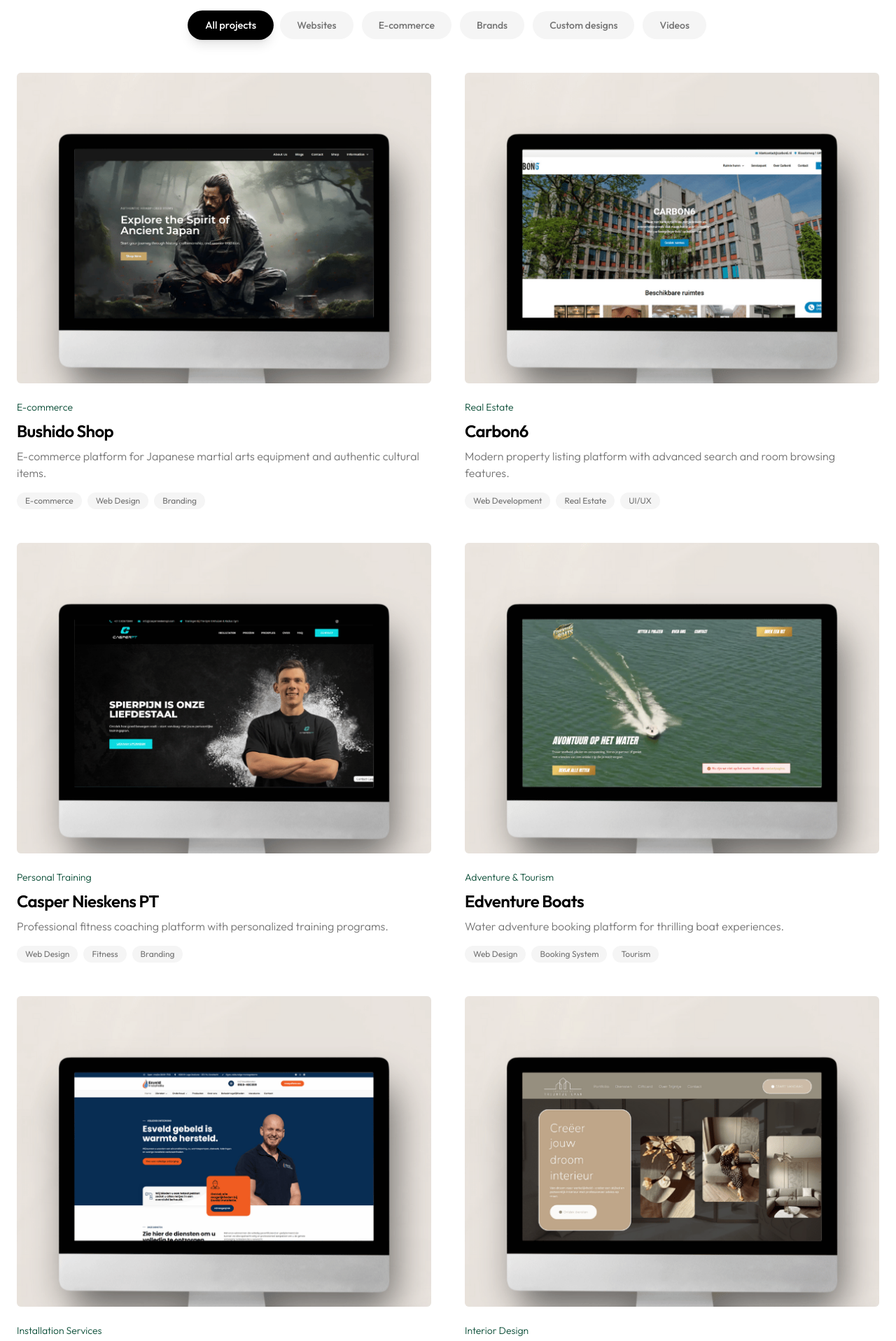
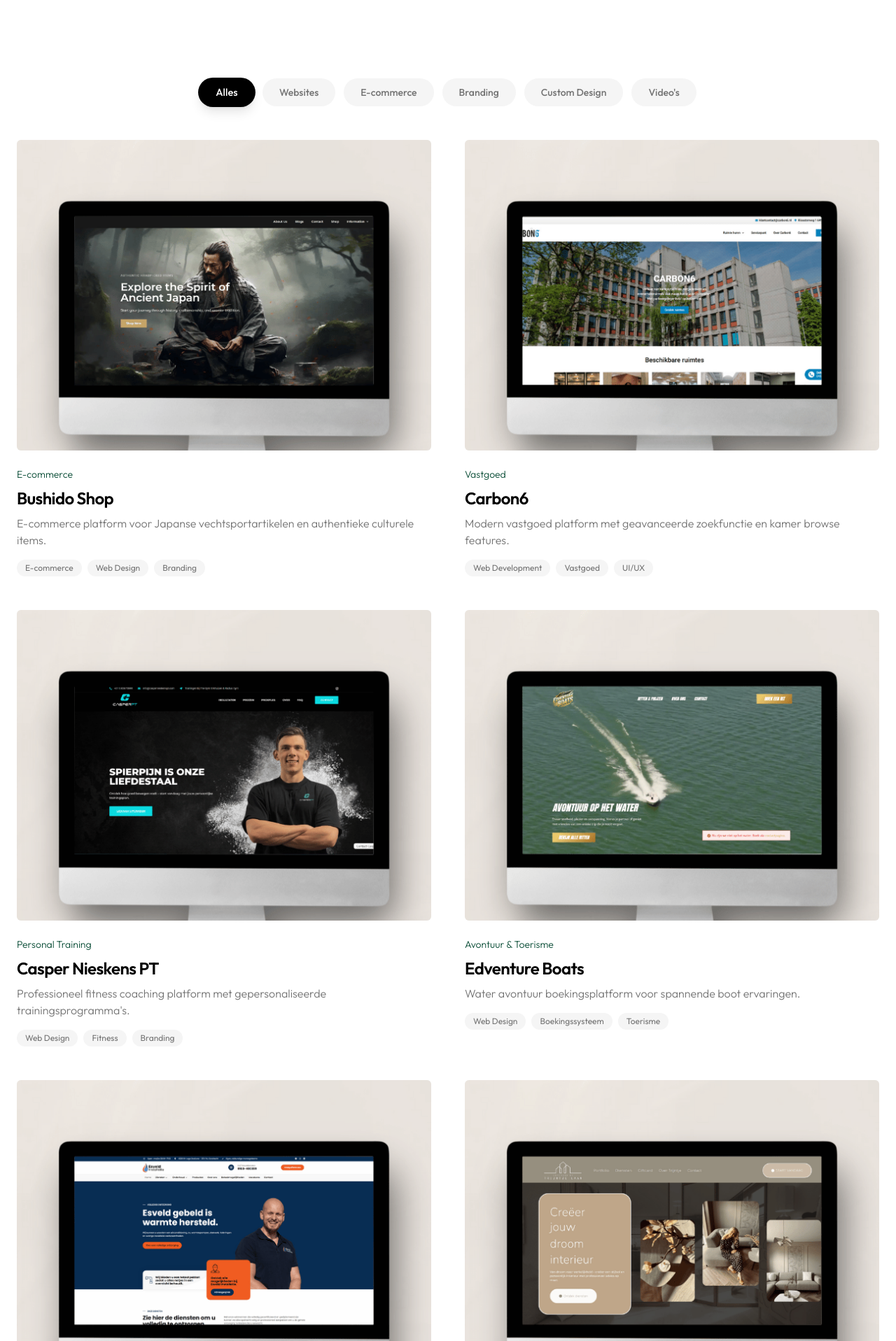
Before and after one commit to nieuwblik/Nieuwblik, a React (Vite) app: page /portfolio in a window 1280 px wide. Shown: the part 488-2405 px from the top of the page at 70% size. Built offline with nearby package versions, Linux system fonts and the light colour scheme.

Commit message:
Translate navigation links to Dutch
Translate the navigation links "Services", "Portfolio", "About Us", and "Blog" to Dutch. Ensure all content on these pages is also in Dutch, using marketing-oriented language to engage users.

```diff
--- a/src/pages/About.tsx
+++ b/src/pages/About.tsx
@@ -4,11 +4,9 @@ import { Button } from "@/components/ui/button";
 import { Link } from "react-router-dom";
 import { Heart, Users, Sparkles, Rocket } from "lucide-react";
 import justinImg from "@/assets/justin-slok.png";
-import { useLanguage } from "@/contexts/LanguageContext";
 import { useScrollAnimation } from "@/hooks/useScrollAnimation";
 
 const About = () => {
-  const { t } = useLanguage();
   const heroAnimation = useScrollAnimation(0.1);
   const valuesAnimation = useScrollAnimation(0.1);
   const ctaAnimation = useScrollAnimation(0.1);
@@ -16,23 +14,23 @@ const About = () => {
   const values = [
     {
       icon: Heart,
-      title: t("about.values.passion.title"),
-      description: t("about.values.passion.description")
+      title: "Passie voor perfectie",
+      description: "Elk project krijgt onze volledige toewijding. We stoppen pas als het resultaat niet alleen goed is, maar fenomenaal."
     },
     {
       icon: Users,
-      title: t("about.values.collaboration.title"),
-      description: t("about.values.collaboration.description")
+      title: "Samen sterker",
+      description: "Jouw succes is ons succes. We werken niet voor je, maar met je. Echte partnership levert de beste resultaten."
     },
     {
       icon: Sparkles,
-      title: t("about.values.creativity.title"),
-      description: t("about.values.creativity.description")
+      title: "Creativiteit zonder grenzen",
+      description: "We durven te innoveren en denken buiten de gebaande paden. Jouw merk verdient iets unieks, iets dat écht opvalt."
     },
     {
       icon: Rocket,
-      title: t("about.values.growth.title"),
-      description: t("about.values.growth.description")
+      title: "Gericht op groei",
+      description: "Design is mooi, maar resultaat is koning. Al onze beslissingen zijn gericht op meetbare groei voor jouw bedrijf."
     }
   ];
 
@@ -52,18 +50,18 @@ const About = () => {
                   : "opacity-0 translate-y-10"
               }`}
             >
-              <p className="text-accent-light text-accent mb-6">{t("about.label")}</p>
+              <p className="text-accent mb-6">OVER ONS</p>
               <h1 className="text-display mb-6">
-                {t("about.hero.title")}
+                Gedreven door passie, geleid door resultaat
               </h1>
               <p className="text-xl md:text-2xl text-muted-foreground mb-6 font-light">
-                {t("about.hero.subtitle")}
+                We geloven dat design meer is dan mooi plaatjes - het is een krachtige tool die emotie wekt en actie inspireert.
               </p>
               <p className="text-lg text-muted-foreground mb-8 font-light leading-relaxed">
-                {t("about.hero.description")}
+                Bij Nieuwblik combineren we creatieve visie met strategisch denken. We luisteren naar jouw verhaal, begrijpen je doelen en vertalen dat naar digitale oplossingen die niet alleen opvallen, maar ook converteren. Elk project is een nieuwe kans om iets bijzonders te creëren.
               </p>
               <Button asChild className="bg-accent text-accent-foreground hover:bg-accent/90">
-                <Link to="/contact">{t("about.hero.cta")}</Link>
+                <Link to="/contact">Laten we kennismaken</Link>
               </Button>
             </div>
             <div
@@ -91,12 +89,18 @@ const About = () => {
         <div className="container mx-auto px-6">
           <div className="max-w-4xl mx-auto text-center">
             <h2 className="text-3xl md:text-4xl font-bold mb-8">
-              {t("about.story.title")}
+              Ons verhaal: van droom tot werkelijkheid
             </h2>
             <div className="space-y-6 text-lg text-muted-foreground font-light leading-relaxed">
-              <p>{t("about.story.paragraph1")}</p>
-              <p>{t("about.story.paragraph2")}</p>
-              <p>{t("about.story.paragraph3")}</p>
+              <p>
+                Nieuwblik is geboren uit een simpele maar krachtige overtuiging: elk bedrijf verdient een digitale aanwezigheid die hun unieke verhaal vertelt en klanten inspireert tot actie.
+              </p>
+              <p>
+                Wat begon als een passie voor design, groeide uit tot een missie om bedrijven te helpen succesvol te zijn online. We zagen te vaak dat mooie websites en sterke merken het verschil maken tussen groeien en stilstaan.
+              </p>
+              <p>
+                Vandaag de dag zijn we trots op de relaties die we hebben opgebouwd en de successen die we hebben gerealiseerd. Elke tevreden klant, elk goed lopend project - dat is waar we het voor doen.
+              </p>
             </div>
           </div>
         </div>
@@ -106,12 +110,12 @@ const About = () => {
       <section className="py-20 md:py-32">
         <div className="container mx-auto px-6">
           <div className="text-center mb-16">
-            <p className="text-accent-light text-accent mb-4">{t("about.values.label")}</p>
+            <p className="text-accent mb-4">ONZE KERNWAARDEN</p>
             <h2 className="text-3xl md:text-4xl font-bold mb-6">
-              {t("about.values.title")}
+              Wat ons drijft en definieert
             </h2>
             <p className="text-xl text-muted-foreground max-w-2xl mx-auto font-light">
-              {t("about.values.description")}
+              Deze waarden vormen de basis van alles wat we doen, van het eerste gesprek tot de eindoplevering.
             </p>
           </div>
 
@@ -151,13 +155,13 @@ const About = () => {
       >
         <div className="container mx-auto px-6 text-center">
           <h2 className="text-4xl md:text-5xl font-bold mb-6 text-primary-foreground">
-            {t("about.cta.title")}
+            Klaar om samen iets moois te creëren?
           </h2>
           <p className="text-xl text-primary-foreground/90 mb-8 max-w-2xl mx-auto font-light">
-            {t("about.cta.description")}
+            We horen graag jouw verhaal en helpen je graag om je digitale dromen waar te maken.
           </p>
           <Button asChild size="lg" variant="secondary" className="animate-glow-pulse">
-            <Link to="/contact">{t("about.cta.button")}</Link>
+            <Link to="/contact">Neem contact op</Link>
           </Button>
         </div>
       </section>
--- a/src/pages/Contact.tsx
+++ b/src/pages/Contact.tsx
@@ -12,12 +12,12 @@ const Contact = () => {
       {/* Hero Section */}
       <section className="pt-32 pb-20 md:pt-40 md:pb-28">
         <div className="container mx-auto px-6">
-          <p className="text-accent mb-6">START UW PROJECT</p>
+          <p className="text-accent mb-6">START JOUW PROJECT</p>
           <h1 className="text-display mb-6">
-            Project briefing
+            Laten we jouw visie werkelijkheid maken
           </h1>
           <p className="text-xl md:text-2xl text-muted-foreground max-w-3xl font-light">
-            Vul het formulier in zodat we jouw project perfect kunnen voorbereiden. Of neem direct contact op.
+            Vertel ons over jouw project en wat je wilt bereiken. Wij nemen binnen 24 uur contact op voor een persoonlijk gesprek.
           </p>
         </div>
       </section>
--- a/src/pages/Portfolio.tsx
+++ b/src/pages/Portfolio.tsx
@@ -3,7 +3,6 @@ import Footer from "@/components/Footer";
 import { Button } from "@/components/ui/button";
 import { Link } from "react-router-dom";
 import { ExternalLink } from "lucide-react";
-import { useLanguage } from "@/contexts/LanguageContext";
 import { useState } from "react";
 import SocialContentSection from "@/components/SocialContentSection";
 
@@ -25,7 +24,6 @@ import prideMobilityImg from "@/assets/projects/pride-mobility.nl.png";
 import rrsroyalImg from "@/assets/projects/rrsroyal.nl.png";
 
 const Portfolio = () => {
-  const { t } = useLanguage();
   const [activeFilter, setActiveFilter] = useState<string>("all");
 
   const projects = [
@@ -33,17 +31,17 @@ const Portfolio = () => {
       title: "Bushido Shop",
       category: "E-commerce",
       filterCategory: "websites",
-      description: "E-commerce platform for Japanese martial arts equipment and authentic cultural items.",
+      description: "E-commerce platform voor Japanse vechtsportartikelen en authentieke culturele items.",
       tags: ["E-commerce", "Web Design", "Branding"],
       image: bushidoshopImg,
       url: "https://bushidoshop.nl"
     },
     {
       title: "Carbon6",
-      category: "Real Estate",
+      category: "Vastgoed",
       filterCategory: "websites",
-      description: "Modern property listing platform with advanced search and room browsing features.",
-      tags: ["Web Development", "Real Estate", "UI/UX"],
+      description: "Modern vastgoed platform met geavanceerde zoekfunctie en kamer browse features.",
+      tags: ["Web Development", "Vastgoed", "UI/UX"],
       image: carbon6Img,
       url: "https://carbon6.nl"
     },
@@ -51,44 +49,44 @@ const Portfolio = () => {
       title: "Casper Nieskens PT",
       category: "Personal Training",
       filterCategory: "websites",
-      description: "Professional fitness coaching platform with personalized training programs.",
+      description: "Professioneel fitness coaching platform met gepersonaliseerde trainingsprogramma's.",
       tags: ["Web Design", "Fitness", "Branding"],
       image: caspernieskensptImg,
       url: "https://caspernieskenspt.nl"
     },
     {
       title: "Edventure Boats",
-      category: "Adventure & Tourism",
+      category: "Avontuur & Toerisme",
       filterCategory: "websites",
-      description: "Water adventure booking platform for thrilling boat experiences.",
-      tags: ["Web Design", "Booking System", "Tourism"],
+      description: "Water avontuur boekingsplatform voor spannende boot ervaringen.",
+      tags: ["Web Design", "Boekingssysteem", "Toerisme"],
       image: edventureboatsImg,
       url: "https://edventureboats.com"
     },
     {
       title: "Esveld Installatie",
-      category: "Installation Services",
+      category: "Installatiediensten",
       filterCategory: "websites",
-      description: "Professional HVAC and installation services website with client portal.",
-      tags: ["Web Design", "Service Business", "Contact Forms"],
+      description: "Professionele HVAC en installatiediensten website met klant portal.",
+      tags: ["Web Design", "Dienstverlening", "Contact Formulieren"],
       image: esveldinstallatieImg,
       url: "https://esveldinstallatie.nl"
     },
     {
       title: "Interieur Studio Laan",
-      category: "Interior Design",
+      category: "Interieur Design",
       filterCategory: "websites",
-      description: "Elegant interior design showcase with portfolio gallery and consultation booking.",
-      tags: ["Web Design", "Interior Design", "Portfolio"],
+      description: "Elegante interieur design showcase met portfolio galerij en consultatieaanvraag.",
+      tags: ["Web Design", "Interieur Design", "Portfolio"],
       image: interieurstudiolaan,
       url: "https://interieurstudiolaan.nl"
     },
     {
       title: "Karate School Cor Slok",
-      category: "Martial Arts",
+      category: "Vechtsport",
       filterCategory: "websites",
-      description: "Dynamic karate school website with class schedules and member portal.",
-      tags: ["Web Design", "Sports", "Community"],
+      description: "Dynamische karateschool website met lesroosters en leden portal.",
+      tags: ["Web Design", "Sport", "Community"],
       image: karateschoolcorslokImg,
       url: "https://karateschoolcorslok.nl"
     },
@@ -96,7 +94,7 @@ const Portfolio = () => {
       title: "Kyodai Originals",
       category: "E-commerce",
       filterCategory: "websites",
-      description: "Specialized e-commerce platform for authentic Japanese collectibles and originals.",
+      description: "Gespecialiseerd e-commerce platform voor authentieke Japanse verzamelobjecten.",
       tags: ["E-commerce", "Product Showcase", "Branding"],
       image: kyodaioriginalsImg,
       url: "https://kyodaioriginals.nl"
@@ -105,74 +103,74 @@ const Portfolio = () => {
       title: "Lashlution",
       category: "Beauty & Wellness",
       filterCategory: "websites",
-      description: "Premium lash extensions and beauty services booking platform.",
-      tags: ["Web Design", "Beauty", "Booking System"],
+      description: "Premium lash extensions en beauty services boekingsplatform.",
+      tags: ["Web Design", "Beauty", "Boekingssysteem"],
       image: lashlutionImg,
       url: "https://lashlution.nl"
     },
     {
       title: "MHB Techniek",
-      category: "Technical Services",
+      category: "Technische Diensten",
       filterCategory: "websites",
-      description: "Smart home technology solutions with service booking and consultation features.",
-      tags: ["Web Development", "Technology", "Service Business"],
+      description: "Smart home technologie oplossingen met service boeking en consultatie features.",
+      tags: ["Web Development", "Technologie", "Dienstverlening"],
       image: mhbtechniekImg,
       url: "https://mhbtechniek.nl"
     },
     {
       title: "Feitsma Dakwerken",
-      category: "Roofing Services",
+      category: "Dakdekkersdiensten",
       filterCategory: "websites",
-      description: "Premium roofing services website with project showcase and consultation booking.",
-      tags: ["Web Design", "Construction", "Service Business"],
+      description: "Premium dakdekkersdiensten website met project showcase en consultatieaanvraag.",
+      tags: ["Web Design", "Bouw", "Dienstverlening"],
       image: feitsmadakwerkenImg,
       url: "https://feitsmadakwerken.nl"
     },
     {
       title: "Green Profit",
-      category: "Sustainable Solutions",
+      category: "Duurzame Oplossingen",
       filterCategory: "websites",
-      description: "Sustainable building and energy solutions platform with comprehensive service offerings.",
-      tags: ["Web Design", "Sustainability", "Services"],
+      description: "Duurzaam bouwen en energie oplossingen platform met uitgebreid dienstenaanbod.",
+      tags: ["Web Design", "Duurzaamheid", "Diensten"],
       image: greenProfitImg,
       url: "https://green-profit.nl"
     },
     {
       title: "VdV Tuinen",
-      category: "Landscaping & Gardens",
+      category: "Tuinaanleg & Tuinen",
       filterCategory: "websites",
-      description: "Professional garden design and landscaping services with portfolio showcase.",
-      tags: ["Web Design", "Landscaping", "Portfolio"],
+      description: "Professioneel tuinontwerp en tuinaanlegdiensten met portfolio showcase.",
+      tags: ["Web Design", "Tuinaanleg", "Portfolio"],
       image: vdvtuinenImg,
       url: "https://vdvtuinen.nl"
     },
     {
       title: "Pride Mobility",
-      category: "Mobility Solutions",
+      category: "Mobiliteitsoplossingen",
       filterCategory: "websites",
-      description: "Quality mobility products and services for enhanced independence and lifestyle.",
-      tags: ["E-commerce", "Healthcare", "Accessibility"],
+      description: "Kwaliteit mobiliteitsproducten en diensten voor verbeterde onafhankelijkheid en levensstijl.",
+      tags: ["E-commerce", "Gezondheidszorg", "Toegankelijkheid"],
       image: prideMobilityImg,
       url: "https://pride-mobility.nl"
     },
     {
       title: "RRS Royal",
-      category: "Construction Partner",
+      category: "Bouwpartner",
       filterCategory: "websites",
-      description: "Complete construction partnership website with project management features.",
-      tags: ["Web Design", "Construction", "Business"],
+      description: "Complete bouwpartnership website met projectmanagement features.",
+      tags: ["Web Design", "Bouw", "Zakelijk"],
       image: rrsroyalImg,
       url: "https://rrsroyal.nl"
     }
   ];
 
   const filters = [
-    { id: "all", label: t("portfolio.filter.all") },
-    { id: "websites", label: t("portfolio.filter.websites") },
-    { id: "e-commerce", label: t("portfolio.filter.ecommerce") },
-    { id: "brands", label: t("portfolio.filter.brands") },
-    { id: "custom-designs", label: t("portfolio.filter.custom") },
-    { id: "videos", label: "Videos" },
+    { id: "all", label: "Alles" },
+    { id: "websites", label: "Websites" },
+    { id: "e-commerce", label: "E-commerce" },
+    { id: "brands", label: "Branding" },
+    { id: "custom-designs", label: "Custom Design" },
+    { id: "videos", label: "Video's" },
   ];
 
   const filteredProjects = activeFilter === "all"
@@ -189,12 +187,12 @@ const Portfolio = () => {
       {/* Hero Section */}
       <section className="pt-32 pb-20 md:pt-40 md:pb-28">
         <div className="container mx-auto px-6">
-          <p className="text-accent mb-6">{t("portfolio.label")}</p>
+          <p className="text-accent mb-6">ONS PORTFOLIO</p>
           <h1 className="text-display mb-6">
-            {t("portfolio.title")}
+            Bewezen successen die spreken
           </h1>
           <p className="text-xl md:text-2xl text-muted-foreground max-w-3xl font-light">
-            {t("portfolio.description")}
+            Elk project vertelt een uniek verhaal van groei, creativiteit en resultaat. Ontdek hoe wij bedrijven helpen hun digitale doelen te bereiken.
           </p>
         </div>
       </section>
@@ -242,7 +240,7 @@ const Portfolio = () => {
                     <div className="absolute inset-0 bg-gradient-to-br from-accent/20 to-background/80 opacity-0 group-hover:opacity-100 transition-opacity duration-300" />
                     <div className="absolute inset-0 flex items-center justify-center opacity-0 group-hover:opacity-100 transition-opacity duration-300">
                       <span className="text-sm font-medium bg-background px-6 py-3 rounded-full flex items-center gap-2 shadow-lg">
-                        {t("portfolio.viewWebsite")}
+                        Bekijk website
                         <ExternalLink className="w-4 h-4" />
                       </span>
                     </div>
@@ -276,13 +274,13 @@ const Portfolio = () => {
       <section className="py-20 md:py-32 bg-gradient-to-br from-primary to-accent bg-[length:200%_200%] animate-gradient-shift">
         <div className="container mx-auto px-6 text-center">
           <h2 className="text-4xl md:text-5xl font-bold mb-6 text-primary-foreground">
-            {t("portfolio.cta.title")}
+            Klaar om jouw succesverhaal te schrijven?
           </h2>
           <p className="text-xl text-primary-foreground/90 mb-8 max-w-2xl mx-auto font-light">
-            {t("portfolio.cta.description")}
+            Laten we samen werken aan een project waar jij net zo trots op bent als wij.
           </p>
           <Button asChild size="lg" variant="secondary" className="animate-glow-pulse">
-            <Link to="/contact">{t("portfolio.cta.button")}</Link>
+            <Link to="/contact">Start je project</Link>
           </Button>
         </div>
       </section>
```
Also changed, not shown: src/pages/Blog.tsx (+8 -10 lines), src/pages/Services.tsx (+30 -30 lines).
